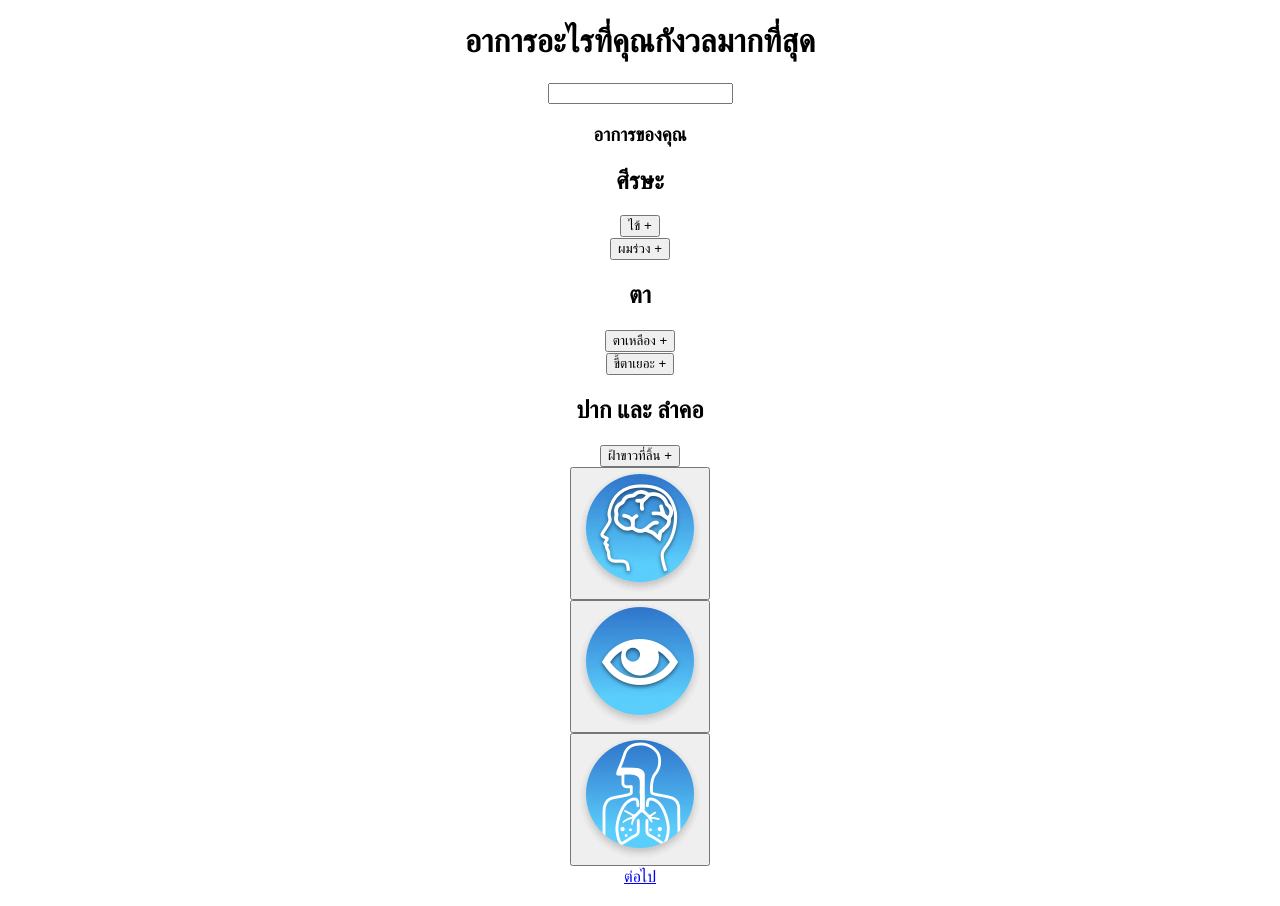
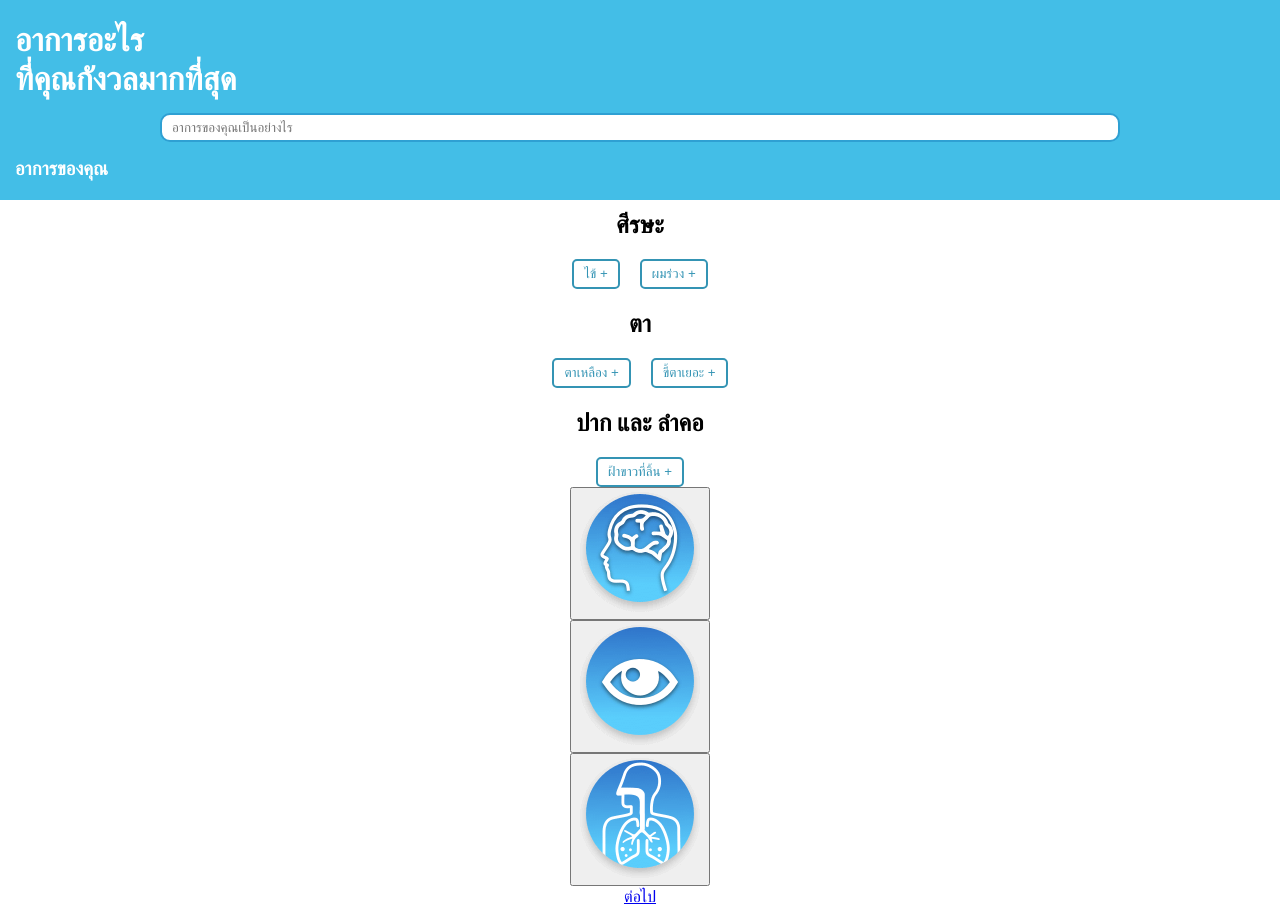
Before and after one commit to dororoza5/Agnos_Test, a React (Create React App) app in the folder front-app/: page / in a window 1280 px wide. Built offline with nearby package versions, Linux system fonts and the light colour scheme.

Commit message:
add all header css and fix some function

```diff
--- a/front-app/src/App.css
+++ b/front-app/src/App.css
@@ -128,3 +128,63 @@
   margin-left: 0 auto;
   text-align: right;
 }
+
+.header {
+  background: rgb(67, 190, 231);
+  padding: 10px 0;
+  text-align: center;
+  position: fixed;
+  width: 100%;
+  top: 0;
+  left: 0;
+  z-index: 1;
+}
+
+.header .text {
+  text-align: left;
+  color: white;
+  padding: 10px 15px;
+  margin: 0px 0px;
+}
+
+h3 {
+  display: inline-block;
+}
+
+.yoursymptom{
+  text-align: left;
+}
+
+.search {
+  width: 75%;
+  padding: 5px 10px;
+  margin: 5px 0px;
+  box-sizing: border-box;
+  border-radius: 10px;
+  color: rgb(52, 148, 180);
+  border: 2px solid rgb(47, 160, 211);
+}
+
+.searh:focus{
+  border: none;
+  border: 4px solid rgb(52, 148, 180);
+}
+
+.searchpage-button {
+  text-align: center;
+  background-color: white;
+  padding: 5px 10px;
+  text-decoration: none;
+  display: inline-block;
+  border: 2px solid rgb(52, 148, 180);
+  margin: 0px 10px;
+  border-radius: 5px;
+  color:rgb(52, 148, 180);
+}
+.after-header {
+  margin-top: 210px;
+}
+
+.button-list {
+  display: inline-block;
+}
--- a/front-app/src/component/Popup.js
+++ /dev/null
@@ -1,14 +0,0 @@
-import React from 'react';
-
-const Popup = (props) => {
-  return (
-    <div className="popup-box">
-        <div className="box">
-            <span className="close-icon" onClick={props.handleClose}>x</span>
-            {props.content}
-        </div>
-    </div>
-  );
-};
-
-export default Popup;
--- a/front-app/src/component/SearchBox.js
+++ b/front-app/src/component/SearchBox.js
@@ -5,10 +5,12 @@ const SearchBox = ({inputText, onChange}) => {
   return (
   <div>
       <input
+        className='search'
         type='text'
         required
         value={inputText}
         onChange={(e) => onChange(e)}
+        placeholder='อาการของคุณเป็นอย่างไร'
       ></input>
   </div>
   );
--- a/front-app/src/component/SearchPage.js
+++ b/front-app/src/component/SearchPage.js
@@ -13,6 +13,7 @@ const SearchPage = () => {
 
     const [yourSympList, setYourSympList] = useState([])
 
+    //full data
     const [symp,setSymp] = useState([
         {id : 1, header : 'ศีรษะ', title : 'ไข้'},
         {id : 2, header : 'ศีรษะ', title : 'ผมร่วง'},
@@ -23,7 +24,17 @@ const SearchPage = () => {
 
     const [inputText, setInputText] = useState('')
 
+    //partial list(this have to be filtered)
     const [sortInputSymp, setSortInputSymp] = useState([
+        {id : 1, header : 'ศีรษะ', title : 'ไข้'},
+        {id : 2, header : 'ศีรษะ', title : 'ผมร่วง'},
+        {id : 3, header : 'ตา', title : 'ตาเหลือง'},
+        {id : 4, header : 'ตา', title : 'ขี้ตาเยอะ'},
+        {id : 5, header : 'ปาก และ ลำคอ', title : 'ฝ้าขาวที่ลิ้น'}
+    ])
+
+    //full list of symptom that has not been add to yoursymptom yet
+    const [deleteSortInputSymp, setDeleteSortInputSymp] = useState([
       {id : 1, header : 'ศีรษะ', title : 'ไข้'},
       {id : 2, header : 'ศีรษะ', title : 'ผมร่วง'},
       {id : 3, header : 'ตา', title : 'ตาเหลือง'},
@@ -33,11 +44,11 @@ const SearchPage = () => {
 
     const filterSort = (e) => {
         setInputText(e.target.value)
-        const newSort = symp.filter((symp) => {
+        const newSort = deleteSortInputSymp.filter((deleteSortInputSymp) => {
             if(e.target.value.length!==0){
-              return symp.title.includes(e.target.value)
+              return deleteSortInputSymp.title.includes(e.target.value)
             }else{
-              return symp
+              return deleteSortInputSymp
             }
         })
         setSortInputSymp(newSort)
@@ -46,12 +57,13 @@ const SearchPage = () => {
     const handleAddYourSymp = (title) => {
       setYourSympList(yourSympList => [...yourSympList,title])
       setSortInputSymp(sortInputSymp.filter(sortInputSymp => sortInputSymp.title !== title))
+      setDeleteSortInputSymp(deleteSortInputSymp.filter(deleteSortInputSymp => deleteSortInputSymp.title !== title))
     }
 
     const handleDeleteYourSymptom = (title) => {
       setYourSympList(yourSympList.filter(yourSympList => yourSympList !== title))
       setSortInputSymp(sortInputSymp => [...sortInputSymp,symp.filter( symp => symp.title === title)[0]])
-      console.log(symp.filter( symp => symp.title === title))
+      setDeleteSortInputSymp(deleteSortInputSymp => [...deleteSortInputSymp,symp.filter( symp => symp.title === title)[0]])
     }
 
     // const handleTest = () => {
@@ -60,24 +72,29 @@ const SearchPage = () => {
 
   return (
   <div>
-      <h1>อาการอะไรที่คุณกังวลมากที่สุด</h1>
+      <div className='header'>
+        <h1 className='text'>อาการอะไร<br/>ที่คุณกังวลมากที่สุด</h1>
 
-      <SearchBox inputText={inputText} onChange={filterSort}/>
+        <SearchBox inputText={inputText} onChange={filterSort} />
 
-      <h3>อาการของคุณ</h3>
 
         <YourSymptom yourSympList={yourSympList} handleDeleteYourSymptom={handleDeleteYourSymptom}/>
+      </div>
 
+      <div className='after-header'>
         {
           (sortInputSymp.filter(sortInputSymp => sortInputSymp.header === 'ศีรษะ')).length!==0
           && head
           && <h2>ศีรษะ</h2>
         }
+      </div>
+
       {head && <Symptoms
           symp={sortInputSymp.filter(sortInputSymp => sortInputSymp.header === 'ศีรษะ')}
           handleAddYourSymp={handleAddYourSymp}
         />
       }
+
 
       {
         (sortInputSymp.filter(sortInputSymp => sortInputSymp.header === 'ตา')).length!==0
--- a/front-app/src/component/Symptoms.js
+++ b/front-app/src/component/Symptoms.js
@@ -1,6 +1,5 @@
 import React, { useState } from 'react';
 import Modal from './Modal';
-import Popup from './Popup';
 
 const Symptoms = ({symp,handleAddYourSymp}) => {
 
@@ -36,8 +35,8 @@ const Symptoms = ({symp,handleAddYourSymp}) => {
     return (
     <div>
         {symp.map(symp => (
-            <div key={symp.id}>
-                <button type='button' onClick={() => handleClick(symp)}>{symp.title} +</button>
+            <div className='button-list' key={symp.id}>
+                <button className='searchpage-button' type='button' onClick={() => handleClick(symp)}>{symp.title} +</button>
             </div>
 
         ))}
--- a/front-app/src/component/YourSymptom.js
+++ b/front-app/src/component/YourSymptom.js
@@ -7,9 +7,10 @@ const YourSymptom = ({yourSympList, handleDeleteYourSymptom}) => {
     // ))
 
   return (
-    <div>
+    <div className='yoursymptom'>
+        <h3 className='text'>อาการของคุณ</h3>
         {yourSympList.map( (symptom) => (
-            <button key={symptom} onClick={() => handleDeleteYourSymptom(symptom)}>{symptom}</button>
+            <button className='searchpage-button' key={symptom} onClick={() => handleDeleteYourSymptom(symptom)}>{symptom} -</button>
         ))}
     </div>
   );
```
Lines whose indentation alone changed are shown as unchanged.
